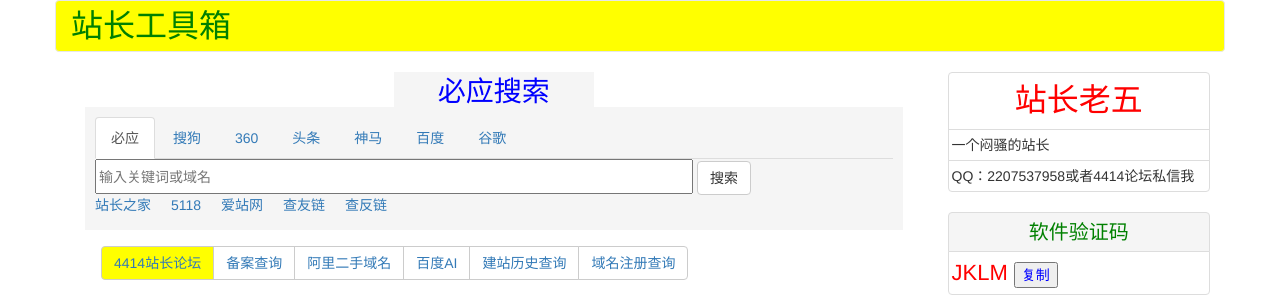
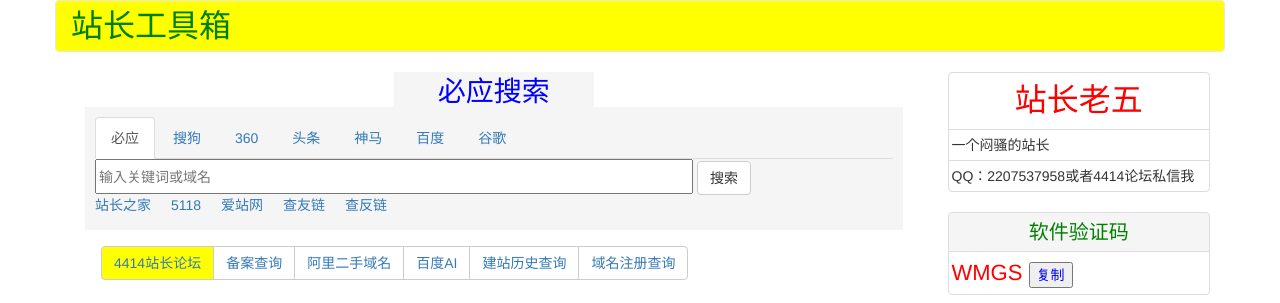
Before and after one commit to xinshou1234/xinshou1234.github.io, a plain HTML site: page index.html in a window 1280 px wide. Shown: the top 303 px of the page. Drawn offline with nearby package versions, Linux system fonts and the light colour scheme.

Commit message:
Update index.html

```diff
--- a/index.html
+++ b/index.html
@@ -402,7 +402,7 @@
 						<li class="list-group-item" style="text-align: center;font-size: 20px;color: green;background-color: #F5F5F5;">软件验证码</li>
 						<li class="list-group-item" style="color:red;">
 							<span id='txt2' style="font-size:22px;">
-						JKLM
+						WMGS
 						</span>
 							<span>
 						<button id='copy' style='color:blue;'>复制</button>
```
